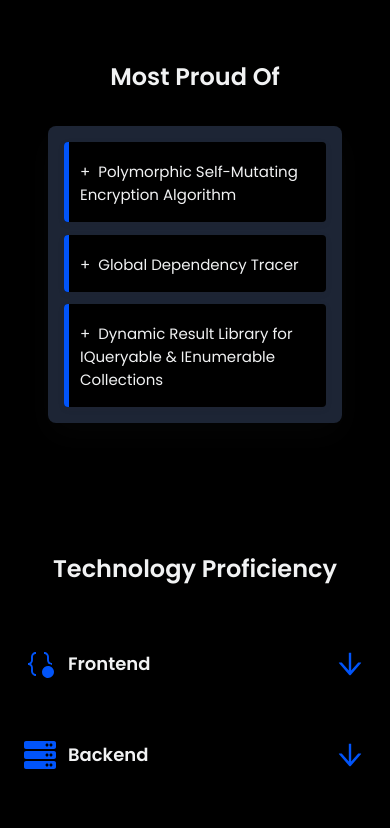
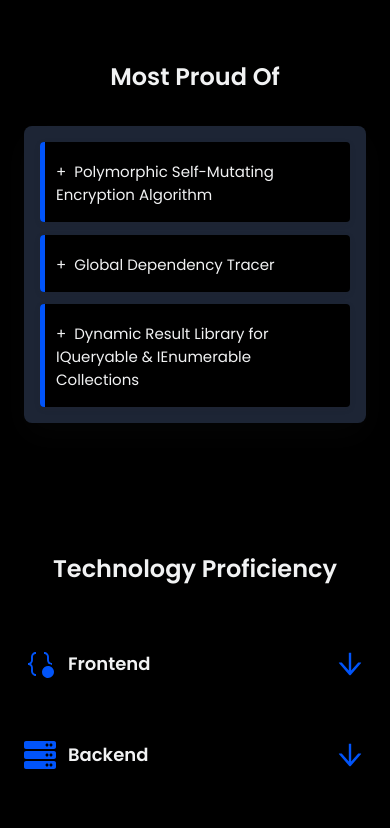
Before and after one commit to pranshunijhawan/pranshunijhawan.github.io, a React (Create React App) app: page / in a window 390 px wide. Shown: the part 1200-2028 px from the top of the page. Built offline with nearby package versions, Linux system fonts and the light colour scheme.

Commit message:
Accordian CSS Fix for Mobile

```diff
--- a/src/ui-components/accordian/styles.ts
+++ b/src/ui-components/accordian/styles.ts
@@ -1,24 +1,13 @@
-import { AiOutlinePlus } from "react-icons/ai";
 import styled, { css } from "styled-components";
-import { container } from "../../types/common-css";
 
 
 export const AccordianContainer = styled.div`
-    ${container}
     display: grid;
     row-gap: 0.75rem;
     padding: 1rem 1rem;
     background-color: var(--container-color);
     border-radius: 0.5rem;
     box-shadow: 0 12px 32px rgba(51, 51, 51, 0.1);
-
-    @media screen and (min-width: 576px) {
-        .accordion__container {
-          padding: 2.5rem;
-          justify-self: center;
-          border-radius: 0.75rem;
-        }
-    }
 `
 
 export const AccordianItem = styled.div`
@@ -47,13 +36,13 @@ export const TitleStyle = css`
     font-weight: 400;
     margin-top: 0.15rem;
     transition: 0.2s;
+    font-size: var(--normal-font-size);
 `
 
 export const AccordianTitle = styled.h3<{
     isOpen: boolean;
 }>`
     ${TitleStyle}
-    font-size: ${({ isOpen }) => isOpen ? 'var(--h3-font-size)' : 'var(--normal-font-size)' };
     color: ${({ isOpen }) => isOpen ? 'var(--first-color)' : 'var(--title-color)' };
 `
 
@@ -64,7 +53,6 @@ export const PlusIcon = styled.span<{
     margin-right: var(--mb-0-5);
     transition: all 0.25s ease;
     transform: ${({ isOpen }) => isOpen ? 'rotate(45deg)' : 'rotate(0deg)' };
-    font-size: ${({ isOpen }) => isOpen ? 'var(--h3-font-size)' : 'var(--normal-font-size)' };
     color: ${({ isOpen }) => isOpen ? 'var(--first-color)' : 'var(--title-color)' };
 `
 
--- a/src/ui-components/timeline/Timeline.tsx
+++ b/src/ui-components/timeline/Timeline.tsx
@@ -1,4 +1,4 @@
-import Slide from "../animated/Slide";
+import Focus from "../animated/Focus";
 import { TimelineContainer, TimelineContentContainer, TimelineDataContainer, TimeLineDate, TimelineRounder, TimelineRounderLine, TimeLineSubTitle, TimelineTitle } from "./styles";
 import ViewRolesAndResponsibilities from "./ViewRolesAndResponsibilities";
 
@@ -16,7 +16,7 @@ const Timeline = ({ title, subTitle, date, description, last }: TimelineProps) =
         <TimelineContainer>
             <TimelineDataContainer>
                 <div>
-                    <Slide><TimelineRounder /></Slide>
+                    <Focus><TimelineRounder /></Focus>
                     {!last && <TimelineRounderLine />}
                 </div>
                 <TimelineContentContainer>
```
